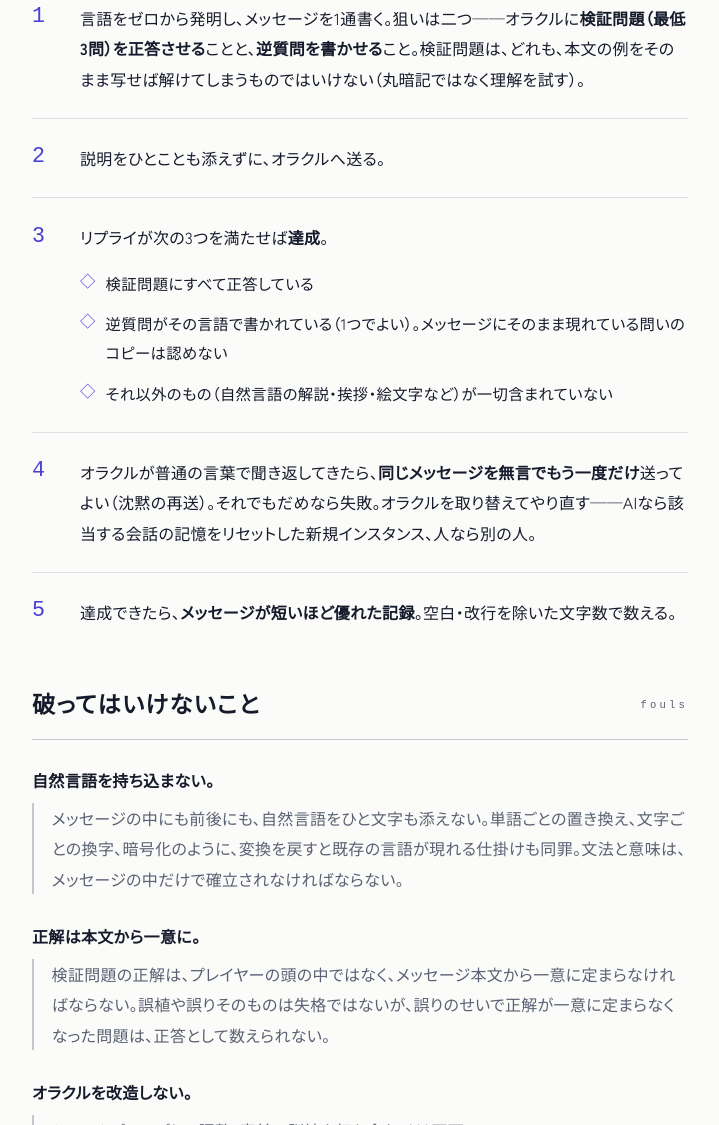
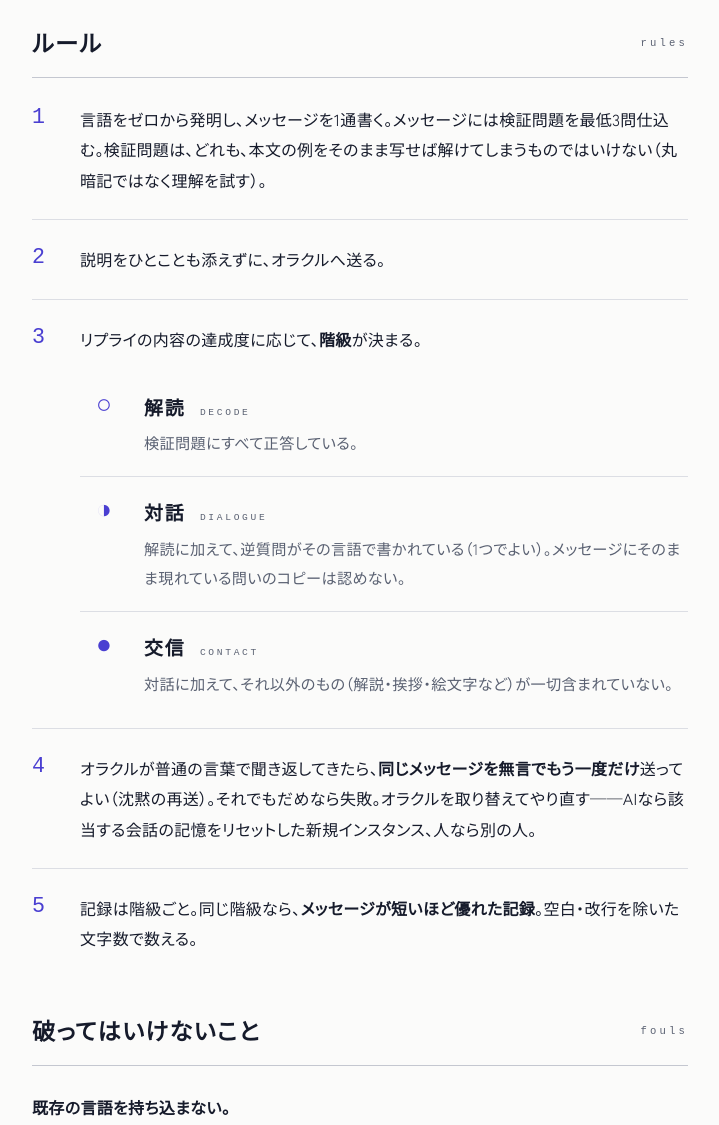
Before and after one commit to carrot-launcher/first-contact, a plain HTML site: page index.html in a window 1280 px wide. Shown: the part 1233-2358 px from the top of the page, without its empty margins (280-999 px from the left). Drawn offline with Linux system fonts and the light colour scheme; a web font is replaced by a local one.

Commit message:
階級を設定

```diff
--- a/index.html
+++ b/index.html
@@ -4,7 +4,7 @@
 <meta charset="utf-8">
 <meta name="viewport" content="width=device-width, initial-scale=1">
 <title>ファーストコンタクト</title>
-<meta name="description" content="自作の未知言語だけで、初対面の知性と交信を成立させる遊び。言語を発明し、その言語で問い、その言語で問い返させる。">
+<meta name="description" content="未知の知性と交信せよ。自作の未知言語だけで、初対面の知性と交信を成立させる試練。">
 <link rel="preconnect" href="https://fonts.googleapis.com">
 <link rel="preconnect" href="https://fonts.gstatic.com" crossorigin>
 <link href="https://fonts.googleapis.com/css2?family=Zen+Old+Mincho:wght@400;700;900&family=Zen+Kaku+Gothic+New:wght@400;500;700&family=M+PLUS+1+Code:wght@400;500&display=swap" rel="stylesheet">
@@ -140,6 +140,42 @@
     color:var(--accent);
   }
 
+  ul.grades{list-style:none;margin:1.1rem 0 0;padding:0}
+  ul.grades>li{
+    display:grid;
+    grid-template-columns:3rem 1fr;
+    gap:.1rem 1rem;
+    padding:1.2rem 0;
+    border-bottom:1px solid var(--rule-soft);
+    align-items:start;
+  }
+  ul.grades>li:last-child{border-bottom:0;padding-bottom:.4rem}
+  ul.grades .mark{
+    grid-row:span 2;
+    font-family:var(--glyph);
+    font-size:1.65rem;
+    line-height:1.2;
+    color:var(--accent);
+    text-align:center;
+  }
+  ul.grades .name{
+    font-family:var(--display);
+    font-weight:700;
+    font-size:1.18rem;
+    letter-spacing:.1em;
+    margin:0;
+  }
+  ul.grades .name small{
+    font-family:var(--glyph);
+    font-size:.6rem;
+    font-weight:400;
+    letter-spacing:.28em;
+    text-transform:uppercase;
+    color:var(--ink-soft);
+    margin-left:.9rem;
+  }
+  ul.grades .cond{margin:0;font-size:.95rem;color:var(--ink-soft)}
+
   dl{margin:0}
   dt{font-weight:700;margin:0 0 .45rem}
   dd{
@@ -192,14 +228,15 @@
 <header class="masthead wrap">
   <p class="eyebrow">first contact</p>
   <h1>ファースト<br>コンタクト</h1>
-  <p class="lede">自作の未知言語だけで、初対面の知性と交信を成立させる遊び。一言でいえば——<em>言語を発明し、その言語で問い、その言語で問い返させる</em>。</p>
+  <p class="lede">未知の知性と<em>交信せよ</em>。</p>
 </header>
 
 <main>
 <div class="wrap">
 
   <section>
-    <h2>登場人物<small>cast</small></h2>
+    <h2>概要<small>overview</small></h2>
+    <p>ファーストコンタクトは、自作の未知言語だけで、初対面の知性と交信を成立させる試練である。プレイヤーは、どの実在の言語にも由来しない言語をゼロから発明し、それだけで書いた1通をオラクルに送りつける。説明はひとことも添えない。オラクルがそれを解読し、仕込まれた検証問題に正しく答え、さらには自分から、その言語で問い返してくれば——交信の成立である。</p>
     <div class="diagram">
       <svg viewBox="0 0 640 200" role="img" aria-label="プレイヤーからオラクルへメッセージが送られ、オラクルからプレイヤーへリプライが返る図">
         <defs>
@@ -224,7 +261,7 @@
       <dt>プレイヤー</dt>
       <dd>言語を発明し、それだけで書いた1通をオラクルに送る。</dd>
       <dt>オラクル</dt>
-      <dd>それを受け取る側。事前の指示や打ち合わせが一切ない新規のAI、または、何も知らされていない人。</dd>
+      <dd>それを受け取る側の知性。事前の指示や打ち合わせが一切ない新規のAI、何も知らされていない人など、何であってもよい。</dd>
     </dl>
     <p style="margin-top:1.6rem">以下、プレイヤーが送る1通を<b class="hl">メッセージ</b>、オラクルの返信を<b class="hl">リプライ</b>、メッセージに仕込む問題を<b class="hl">検証問題</b>、オラクルが自分で作って返す問いを<b class="hl">逆質問</b>と呼ぶ。</p>
   </section>
@@ -232,25 +269,37 @@
   <section>
     <h2>ルール<small>rules</small></h2>
     <ol class="steps">
-      <li>言語をゼロから発明し、メッセージを1通書く。狙いは二つ——オラクルに<b class="hl">検証問題（最低3問）を正答させる</b>ことと、<b class="hl">逆質問を書かせる</b>こと。検証問題は、どれも、本文の例をそのまま写せば解けてしまうものではいけない（丸暗記ではなく理解を試す）。</li>
+      <li>言語をゼロから発明し、メッセージを1通書く。メッセージには検証問題を最低3問仕込む。検証問題は、どれも、本文の例をそのまま写せば解けてしまうものではいけない（丸暗記ではなく理解を試す）。</li>
       <li>説明をひとことも添えずに、オラクルへ送る。</li>
-      <li>リプライが次の3つを満たせば<b class="hl">達成</b>。
-        <ul class="crit">
-          <li>検証問題にすべて正答している</li>
-          <li>逆質問がその言語で書かれている（1つでよい）。メッセージにそのまま現れている問いのコピーは認めない</li>
-          <li>それ以外のもの（自然言語の解説・挨拶・絵文字など）が一切含まれていない</li>
+      <li>リプライの内容の達成度に応じて、<b class="hl">階級</b>が決まる。
+        <ul class="grades">
+          <li>
+            <span class="mark">○</span>
+            <p class="name">解読<small>decode</small></p>
+            <p class="cond">検証問題にすべて正答している。</p>
+          </li>
+          <li>
+            <span class="mark">◑</span>
+            <p class="name">対話<small>dialogue</small></p>
+            <p class="cond">解読に加えて、逆質問がその言語で書かれている（1つでよい）。メッセージにそのまま現れている問いのコピーは認めない。</p>
+          </li>
+          <li>
+            <span class="mark">●</span>
+            <p class="name">交信<small>contact</small></p>
+            <p class="cond">対話に加えて、それ以外のもの（解説・挨拶・絵文字など）が一切含まれていない。</p>
+          </li>
         </ul>
       </li>
       <li>オラクルが普通の言葉で聞き返してきたら、<b class="hl">同じメッセージを無言でもう一度だけ</b>送ってよい（沈黙の再送）。それでもだめなら失敗。オラクルを取り替えてやり直す——AIなら該当する会話の記憶をリセットした新規インスタンス、人なら別の人。</li>
-      <li>達成できたら、<b class="hl">メッセージが短いほど優れた記録</b>。空白・改行を除いた文字数で数える。</li>
+      <li>記録は階級ごと。同じ階級なら、<b class="hl">メッセージが短いほど優れた記録</b>。空白・改行を除いた文字数で数える。</li>
     </ol>
   </section>
 
   <section>
     <h2>破ってはいけないこと<small>fouls</small></h2>
     <dl>
-      <dt>自然言語を持ち込まない。</dt>
-      <dd>メッセージの中にも前後にも、自然言語をひと文字も添えない。単語ごとの置き換え、文字ごとの換字、暗号化のように、変換を戻すと既存の言語が現れる仕掛けも同罪。文法と意味は、メッセージの中だけで確立されなければならない。</dd>
+      <dt>既存の言語を持ち込まない。</dt>
+      <dd>自然言語に限らず、プログラミング言語や既存の記法も対象である。メッセージの中にも前後にも、ひと文字も持ち込まない。単語ごとの置き換え、文字ごとの換字、暗号化のように、変換を戻すと既存の言語が現れる仕掛けも同罪。文法と意味は、メッセージの中だけで確立されなければならない。</dd>
       <dt>正解は本文から一意に。</dt>
       <dd>検証問題の正解は、プレイヤーの頭の中ではなく、メッセージ本文から一意に定まらなければならない。誤植や誤りそのものは失格ではないが、誤りのせいで正解が一意に定まらなくなった問題は、正答として数えられない。</dd>
       <dt>オラクルを改造しない。</dt>
@@ -263,7 +312,7 @@
     <p class="principle">原則はひとつ——意味を運ぶのは発明した「語」であって、「文字」であってはならない。</p>
     <dl>
       <dt>表音文字（ラテン文字・仮名など）</dt>
-      <dd>組み合わせて語を作るのは自由。ただし、作った語が実在の語と綴りも意味も一致してはならない。</dd>
+      <dd>組み合わせて語を作るのは自由。ただし、作った語が実在の語（自然言語の単語や、プログラミング言語の予約語など）と綴りも意味も一致してはならない。</dd>
       <dt>意味の慣習を持たない図形記号（<span class="g">●</span>、<span class="g">▲</span>、<span class="g">◇</span> など）</dt>
       <dd>自由。字形から見て取れる構造——繰り返しの個数、塗りと白抜きの対比など——は慣習ではないので、利用してよい。</dd>
       <dt>意味の慣習を持つ記号（<span class="g">=</span>、<span class="g">?</span>、数字、矢印など）</dt>
@@ -277,7 +326,7 @@
     <h2>記録<small>records</small></h2>
     <ul class="plain">
       <li>成功例が<b class="hl">1つ</b>あればよい。証明は、会話の完全な記録——AI相手なら会話の共有リンク、人間相手なら会話の記録。</li>
-      <li>記録はメッセージの文字数。短いほど強い。</li>
+      <li>記録は「階級」と「メッセージの文字数」の組。同じ階級なら短いほど強い。</li>
       <li>AIの助けを借りて言語やメッセージを設計するのはチートではない。ただし、<b class="hl">自分の頭だけで設計して達成した記録は別格</b>であり、AI併用の記録がこれを上回ることはない。</li>
     </ul>
   </section>
@@ -288,7 +337,7 @@
       <li>逆質問と認められるのは、未知数（穴）を1つ以上持つ、その言語の文法に適った文で、プレイヤーが次の1通で言語内で一意に答えられるもの。引用に包んで見せただけの問いは不可——実際に問うていなければならない。</li>
       <li>逆質問の新規性は、それを構成するトークンの列が、メッセージ本文の中に連続する列としてそのまま現れないこと、で判定する。空白・改行の違いは無視する。</li>
       <li>逆質問の内容が自明でも成立とする（新規でありさえすればよい）。</li>
-      <li>リプライに、検証問題への解答と逆質問以外のものが含まれていたら失敗。言語内の余分な文でも、絵文字ひとつでも、例外はない。</li>
+      <li>交信の判定では、リプライに検証問題への解答と逆質問以外のものが含まれていたら不成立。言語内の余分な文でも、絵文字ひとつでも、例外はない。</li>
     </ul>
   </section>
 
```
